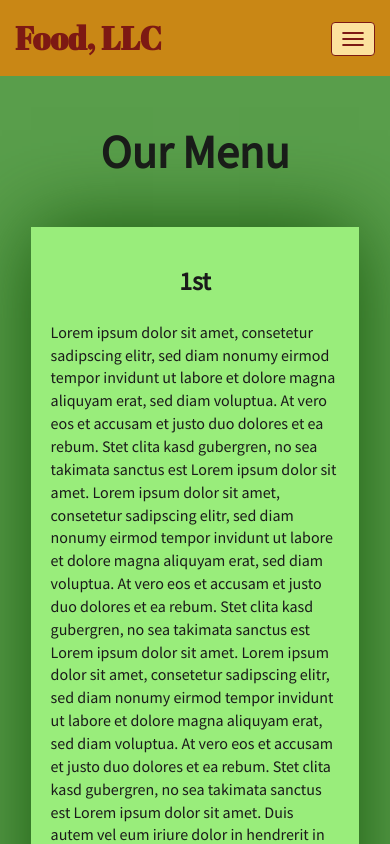
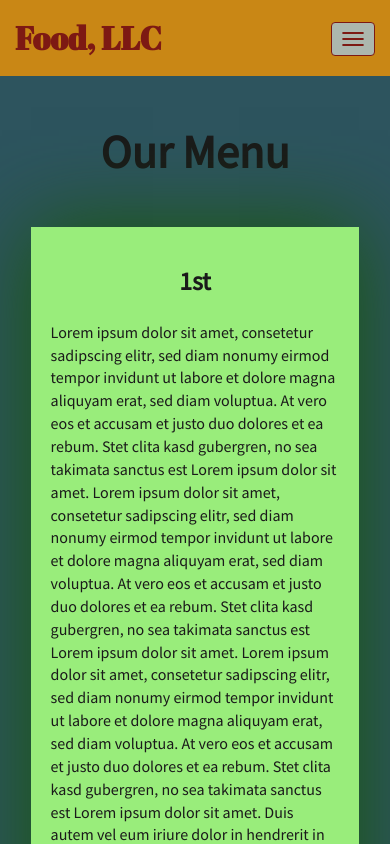
Before and after one commit to vineet050/pep, a plain HTML site: page 3/index.html in a window 390 px wide. In both pictures the pointer is over the button "Toggle navigation". Shown: the top 844 px of the page. Drawn offline with Linux system fonts and the light colour scheme.

Commit message:
Update styles.css

```diff
--- a/3/css/styles.css
+++ b/3/css/styles.css
@@ -2,7 +2,7 @@ body {
     font-size: 16px;
     font-family: 'Source Sans Pro', sans-serif;
     color: #1a1a1a;
-    background-color: #599e4b;
+    background-color: #2d545e;
 }
 
 
@@ -19,7 +19,7 @@ body {
 }
 
 .navbar-default .navbar-toggle:focus, .navbar-default .navbar-toggle:hover {
-    background-color: #fce29e;
+    background-color: #acb7ae;
 }
 
 .navbar-collapse {
@@ -57,7 +57,7 @@ body {
 
 #nav-list a:hover {
     color: #202020;
-    background-color: #fce29e;
+    background-color: #51d0de;
 }
 
 .navbar-header button.navbar-toggle, .navbar-header .icon-bar {
```
